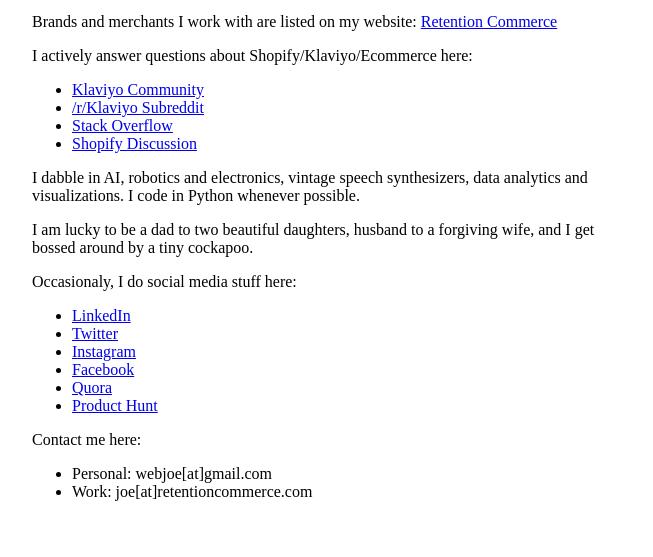
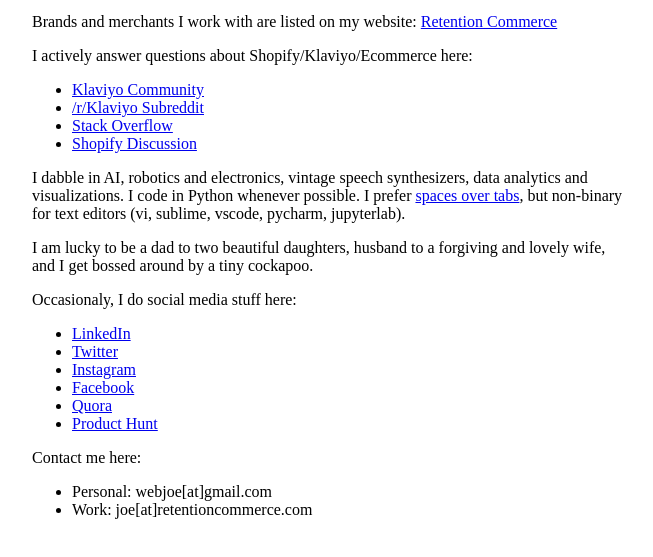
Before and after one commit to webjoe/webjoe.github.io, a plain HTML site: page index.html in a window 1280 px wide. Shown: the part 119-676 px from the top of the page, without its empty margins (308-961 px from the left). Drawn offline with Linux system fonts and the light colour scheme.

Commit message:
Updated Bios
Let's add the spaces over tabs YouTube clip...

```diff
--- a/index.html
+++ b/index.html
@@ -33,8 +33,8 @@
             <li><a href="https://stackoverflow.com/users/1060364/webjoe">Stack Overflow</a></li>
             <li><a href="https://community.shopify.com/c/user/viewprofilepage/user-id/95011">Shopify Discussion</a></li>
         </ul>
-        <p>I dabble in AI, robotics and electronics, vintage speech synthesizers, data analytics and visualizations. I code in Python whenever possible.</p>
-        <p>I am lucky to be a dad to two beautiful daughters, husband to a forgiving wife, and I get bossed around by a tiny cockapoo.</p>
+        <p>I dabble in AI, robotics and electronics, vintage speech synthesizers, data analytics and visualizations. I code in Python whenever possible. I prefer <a href="https://www.youtube.com/watch?v=SsoOG6ZeyUI" target="_blank">spaces over tabs</a>, but non-binary for text editors (vi, sublime, vscode, pycharm, jupyterlab).</p>
+        <p>I am lucky to be a dad to two beautiful daughters, husband to a forgiving and lovely wife, and I get bossed around by a tiny cockapoo.</p>
         <p>Occasionaly, I do social media stuff here:</p>
         <ul>
             <li><a href="https://www.linkedin.com/in/webjoe/">LinkedIn</a></li>
```
